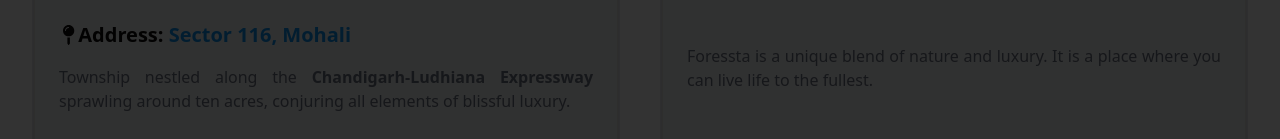
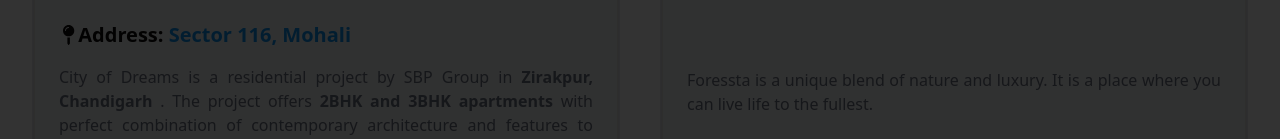
Before and after one commit to devesh143/bricksveiwer, a Next.js app: page /properties in a window 1280 px wide. Shown: the part 659-798 px from the top of the page. Built offline with nearby package versions, Linux system fonts and the light colour scheme.

Commit message:
newFormatPageUpdate1

```diff
--- a/app/properties/cityofdreams/page.tsx
+++ b/app/properties/cityofdreams/page.tsx
@@ -169,10 +169,11 @@
             </h1>
             <CardDescription className="flex justify-center items-center">
               <p className="text-sm text-muted-foreground text-justify md:text-center md:text-md md:w-2/3">
-                City of Dreams is a residential project by SBP Group in
-                Zirakpur, Chandigarh. The project offers 2BHK and 3BHK
-                apartments with perfect combination of contemporary architecture
-                and features to provide comfortable living.
+                City of Dreams is a residential project by SBP Group in{" "}
+                <strong>Zirakpur, Chandigarh</strong> . The project offers{" "}
+                <strong>2BHK and 3BHK apartments</strong> with perfect
+                combination of contemporary architecture and features to provide
+                comfortable living.
               </p>
             </CardDescription>
           </CardHeader>
--- a/components/Featured.tsx
+++ b/components/Featured.tsx
@@ -77,9 +77,11 @@
                     </h3>
                   </div>
                   <p className="text-gray-500 w-full text-justify text-sm md:text-base">
-                    Township nestled along the{" "}
-                    <strong>Chandigarh-Ludhiana Expressway</strong> sprawling
-                    around ten acres, conjuring all elements of blissful luxury.
+                    City of Dreams is a residential project by SBP Group in{" "}
+                    <strong>Zirakpur, Chandigarh</strong> . The project offers{" "}
+                    <strong>2BHK and 3BHK apartments</strong> with perfect
+                    combination of contemporary architecture and features to
+                    provide comfortable living.
                   </p>
                 </CardContent>
                 <CardFooter className="flex flex-col items-start justify-start">
@@ -92,7 +94,7 @@
                       View Property
                     </Button>
                     <Image
-                      src="/images/mewsgate/logo.png"
+                      src="/cityofdreams.png"
                       width={50}
                       height={50}
                       alt="logo"
```
Also changed, not shown: public/cityofdreams.png (added).
